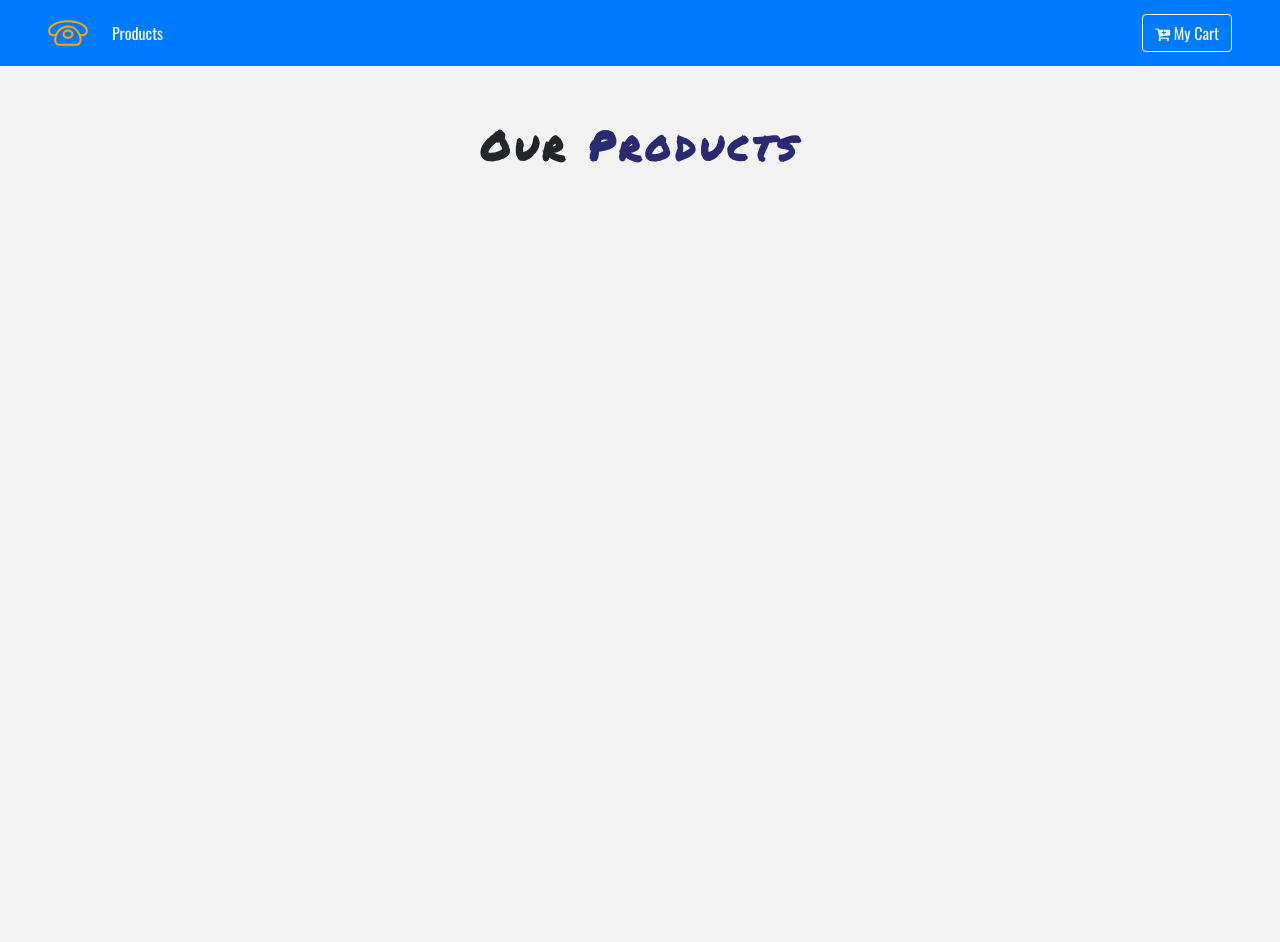
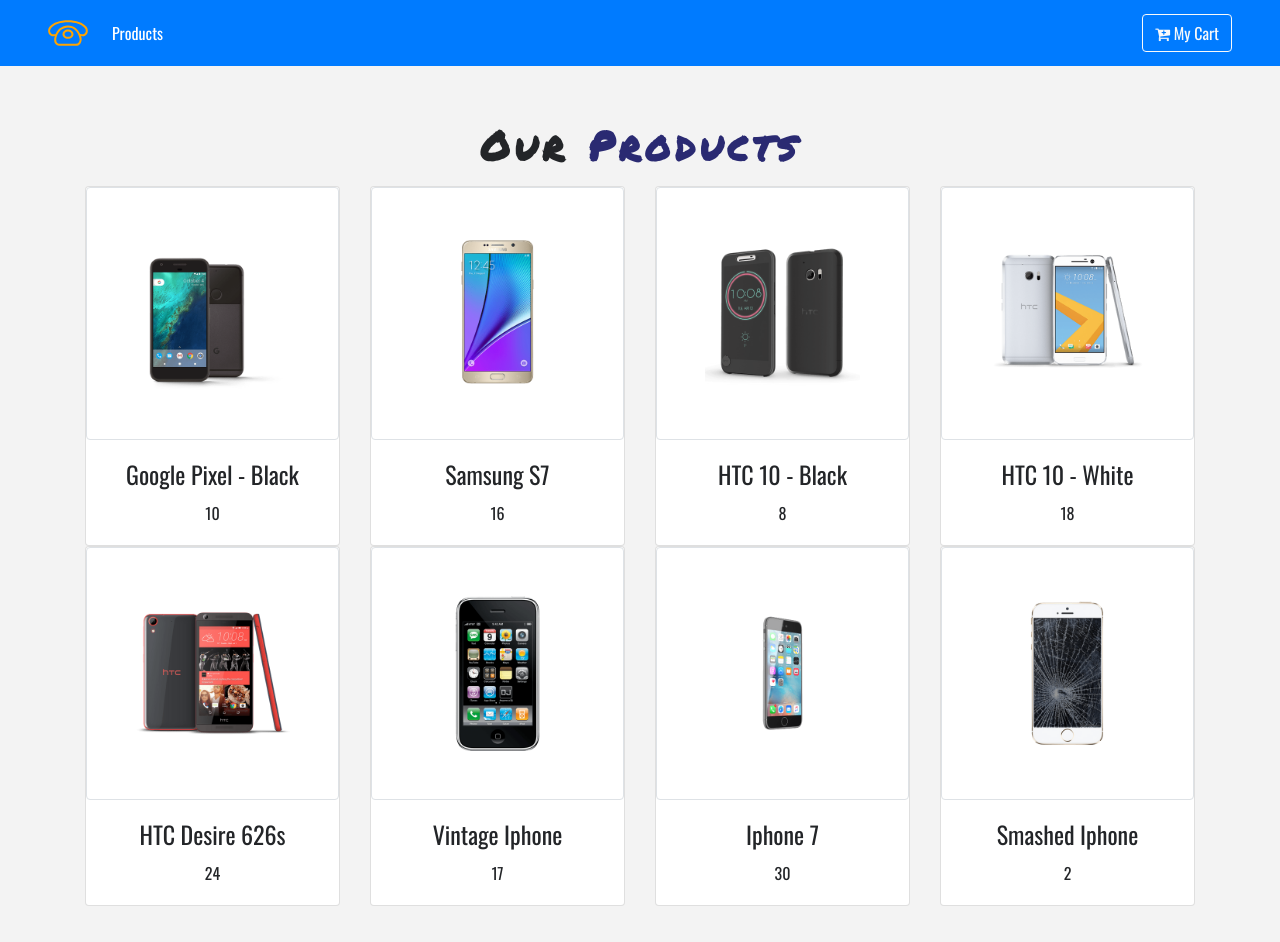
Before and after one commit to dinorhythms/store, a React (Create React App) app: page / in a window 1280 px wide. Shown: the top 942 px of the page. Before the commit the page ends 800 px from the top, so only its background shows below. Built offline with nearby package versions, Linux system fonts and the light colour scheme.

Commit message:
Context Api

```diff
--- a/src/components/Product.js
+++ b/src/components/Product.js
@@ -2,9 +2,16 @@
 
 export default class Product extends Component {
   render() {
+    const {id, title, img, price, inCart} = this.props.product;
     return (
-      <div>
-        <h3>Hello fro Product</h3>
+      <div className="col-9 mx-auto col-md-6 col-lg-3">
+        <div className="card text-left">
+          <div className="img-thumbnail p-5"><img className="card-img-top" src={img} alt=""/></div>
+          <div className="card-body text-center">
+            <h4 className="card-title">{title}</h4>
+            <p className="card-text">{price}</p>
+          </div>
+        </div>
       </div>
     )
   }
--- a/src/components/ProductList.js
+++ b/src/components/ProductList.js
@@ -1,12 +1,10 @@
 import React, { Component } from 'react';
-// import Product from './Product';
+import Product from './Product';
 import Title from './Title';
-
+import { ProductConsumer } from '../context';
 
 export default class ProductList extends Component {
-  state = {
-    products: []
-  }
+
   render() {
     return (
       <React.Fragment>
@@ -14,7 +12,13 @@
           <div className="container">
             <Title name="our" title="products"/>
             <div className="row">
-
+              <ProductConsumer>
+                {(values)=>{
+                  return values.products.map(product => {
+                    return <Product key={product.id} product={product}/>
+                  });
+                }}
+              </ProductConsumer>
             </div>
           </div>
         </div>
--- /dev/null
+++ b/src/context.js
@@ -0,0 +1,32 @@
+import React, { Component } from 'react';
+import {storeProducts, detailProduct} from './data';
+
+const ProductContext = React.createContext();
+
+export default class ProductProvider extends Component {
+    state = {
+        products:storeProducts,
+        detailProduct
+    }
+    handleDetail = () =>{
+        console.log("hello from detail")
+    }
+    addToCart = () =>{
+        console.log("hello from addToCart")
+    }
+  render() {
+    return (
+      <ProductContext.Provider value={{
+          ...this.state,
+          handleDetail: this.handleDetail,
+          addToCart: this.addToCart
+      }}>
+        {this.props.children}
+      </ProductContext.Provider>
+    )
+  }
+}
+
+const ProductConsumer = ProductContext.Consumer;
+
+export { ProductProvider, ProductConsumer };
--- a/src/index.js
+++ b/src/index.js
@@ -5,11 +5,14 @@
 import * as serviceWorker from './serviceWorker';
 
 import {BrowserRouter as Router} from 'react-router-dom';
+import ProductProvider from './context';
 
 ReactDOM.render(
-<Router>
-    <App />
-</Router>
+    <ProductProvider>
+        <Router>
+            <App />
+        </Router>
+    </ProductProvider>
 , document.getElementById('root'));
 
 // If you want your app to work offline and load faster, you can change
```
Also changed, not shown: 2 other files (tests, documents, lock files or other folders).
